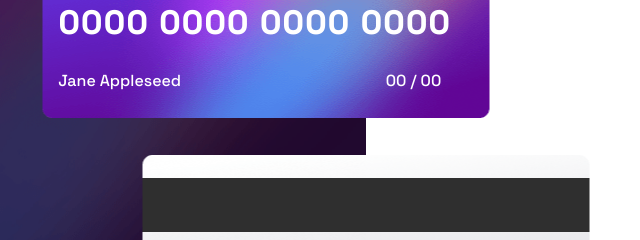
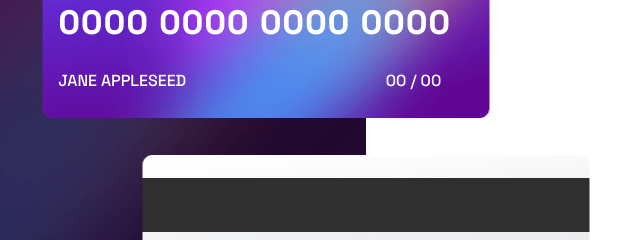
Before and after one commit to douglaswdhein/interactive-card-details-form-main, a plain HTML site: page index.html in a window 1280 px wide. Shown: the part 261-501 px from the top of the page, 0-640 px from the left. Drawn offline with Linux system fonts and the light colour scheme.

Commit message:
fixing card name to uppercase

```diff
--- a/style.css
+++ b/style.css
@@ -291,3 +291,7 @@ form button {
         margin-top: 6rem;
     }
 }
+
+#name {
+    text-transform: uppercase;
+}
```
